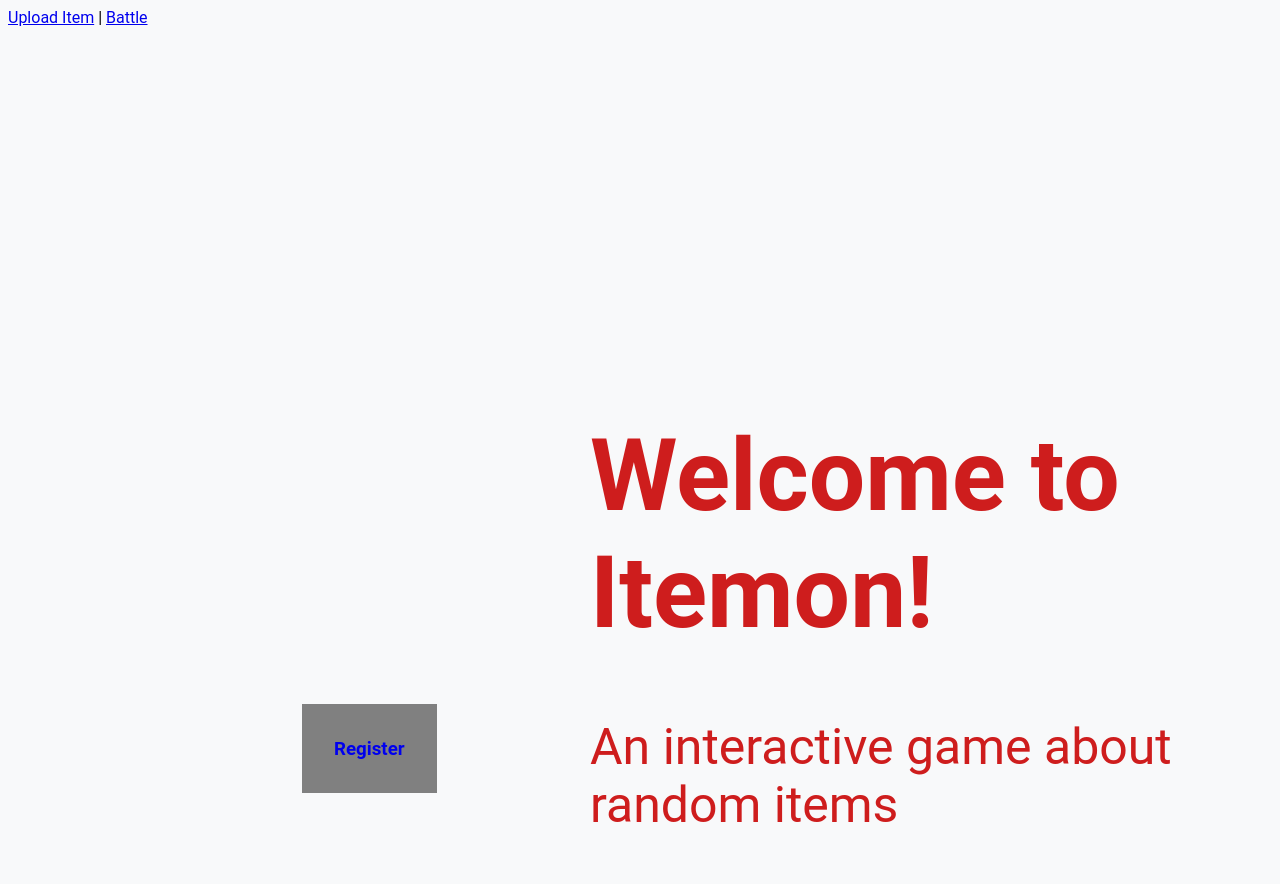
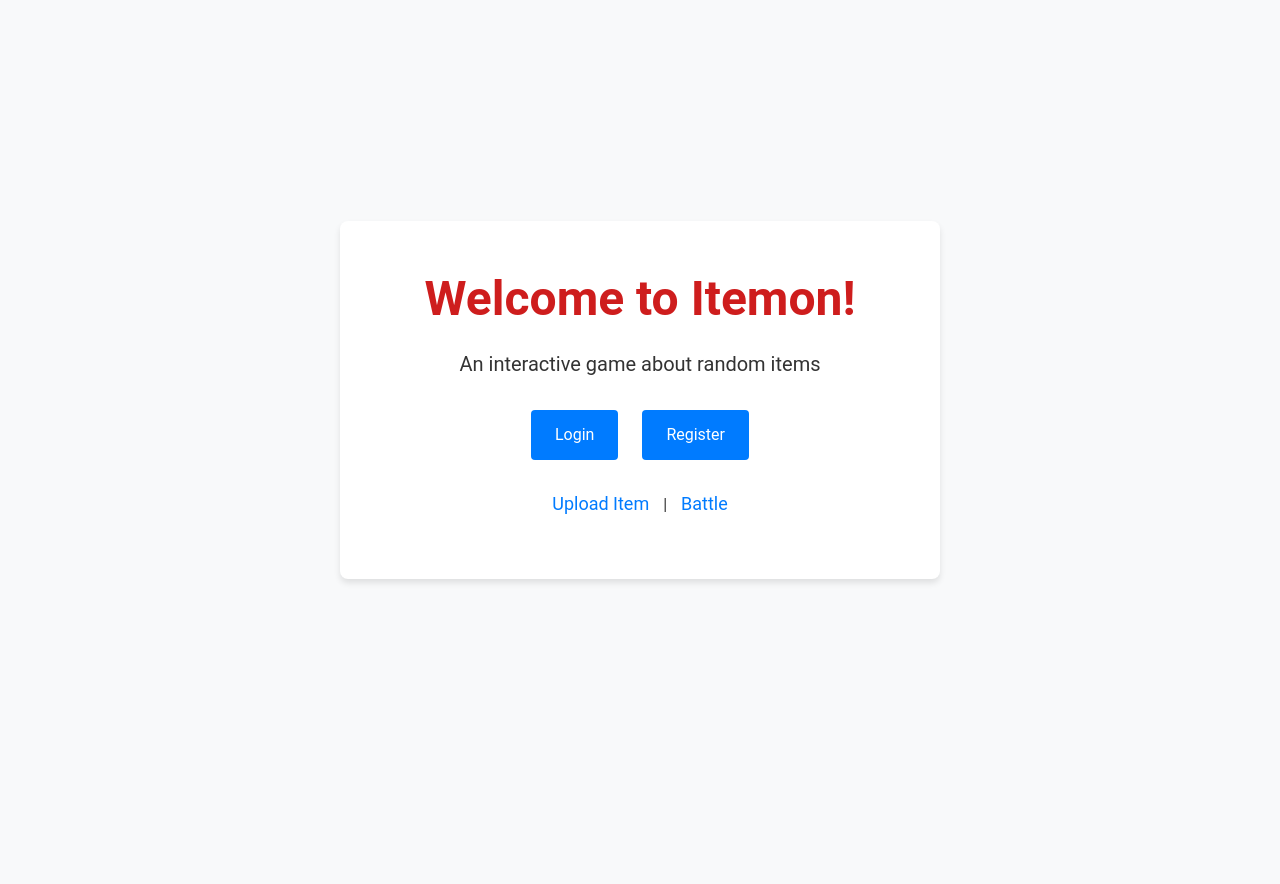
Before and after one commit to Toricane/itemon, a Flask app: page / in a window 1280 px wide. After the commit the page ends 583 px from the top, so only its background shows below. Run offline with Flask 3, Linux system fonts and the light colour scheme.

Commit message:
more changes

````diff
--- a/main.py
+++ b/main.py
@@ -1,3 +1,4 @@
+import io
 import json
 import os
 import random
@@ -15,6 +16,8 @@ from flask import (
     url_for,
 )
 from google import genai
+from google.genai import types
+from PIL import Image
 
 load_dotenv()
 
@@ -105,62 +108,145 @@ def logout():
     return redirect(url_for("index"))
 
 
+def process_uploaded_image(uploaded_file, output_filename=None, resize_dimensions=None):
+    try:
+        # Validate the file
+        if not uploaded_file or uploaded_file.filename == "":
+            return {"error": "No file selected"}
+        if not uploaded_file.content_type.startswith("image/"):
+            return {"error": "Only image files are allowed"}
+
+        # Read the file content into a BytesIO buffer
+        buffer = io.BytesIO()
+        uploaded_file.save(buffer)
+        buffer.seek(0)
+
+        # Open the image using PIL
+        img = Image.open(buffer)
+
+        # Resize the image if dimensions are provided
+        if resize_dimensions:
+            img = img.resize(resize_dimensions)
+
+        # Save the processed image
+        # img.save(output_filename)
+
+        # return {"message": "Image processed successfully"}
+        return img
+
+    except Exception as e:
+        return {"error": str(e)}
+
+
 @app.route("/upload", methods=["GET", "POST"])
 def upload():
+    user = session.get("user")
+    if not user:
+        flash("You must be logged in to upload an item.")
+        return redirect(url_for("login"))
     if request.method == "POST":
         if "file" not in request.files:
             flash("No file provided.")
             return redirect(url_for("upload"))
-
         file = request.files["file"]
-        # user_id = request.form.get("user_id")
-        # if not user_id:
-        #     flash("User ID is required.")
-        #     return redirect(url_for("upload"))
-
         os.makedirs("uploads", exist_ok=True)
-        file_path = os.path.join("uploads", file.filename)
-        print(file)
+        file_id = str(uuid.uuid4())
+        file_extension = file.filename.split(".")[-1]
+        file_local_path = file_id + "." + file_extension
+        file_path = os.path.join("uploads", file_local_path)
         file.save(file_path)
 
+        image = Image.open(file_path)
+
         # # Simulate the Gemini 2.0 Flash API processing.
-        # simulated_response = {
-        #     "name": "chair",
-        #     "variety": "old wooden chair",
-        #     "rarity": "common",
-        #     "hp": 50,
-        #     "moves": [
-        #         "Slam",
-        #         "Rest",
-        #         "Scratch"
-        #     ]
-        # }
+        simulated_response = {
+            "name": "chair",
+            "variety": "old wooden chair",
+            "rarity": "common",
+            "hp": 50,
+            "moves": ["Slam", "Rest", "Scratch"],
+        }
+        print("image", image)
+        response = ai.models.generate_content(
+            model="gemini-2.0-flash",
+            contents=[
+                """Process the following image and output only JSON (no ``` necessary) with the following structure:
 
-        # db = read_db()
-        # user = next((u for u in db["users"] if u["id"] == user_id), None)
-        # if not user:
-        #     flash("User not found.")
-        #     return redirect(url_for('upload'))
+- Name (e.g. chair, juice box, laptop, cookie, sheet of paper)
+- Variety (e.g. tall chair, orange juice, macbook, chocolate chip, blue construction paper)
+- Element (e.g. wood, plastic, organic, metal, digital, etc.)
+- Rarity (e.g. common, uncommon, rare, epic, legendary)
+- HP based on the rarity (e.g. 50 for common, 100 for uncommon, 150 for rare, 200 for epic, 250 for legendary)
+- 2 moves based on the item name amd element (e.g. chair: Slam, Splinter; juice box: Sip, Crush; laptop: Code, Compile; cookie: Bite, Dunk; sheet of paper: Plane, Fortune Teller)
+- 1 move based on the variety (e.g. tall chair: Fall, Climb; orange juice: Citric Acid; macbook: Apple Crunch; chocolate chip: Chocolatey Crumble; blue construction paper: Ninja Star)
 
-        # new_item = {
-        #     "id": str(uuid.uuid4()),
-        #     "owner": user_id,
-        #     "data": simulated_response,
-        #     "photo": file_path
-        # }
-        # db["items"].append(new_item)
-        # user["items"].append(new_item["id"])
-        # write_db(db)
+Example:
+```json
+{
+    "name": "chair",
+    "variety": "old wooden chair",
+    "element": "wooden",
+    "rarity": "common",
+    "hp": 50,
+    "moves": [
+        {"name": "Scratch", "type": "normal", "power": 30},
+        {"name": "Fall", "type": "normal", "power": 40},
+        {"name": "Splinter", "type": "wood", "power": 50},
+    ]
+}
+```""",
+                image,
+            ],
+        )
+        print("Response:", response.text)
+
+        output = response.text.replace("```json", "").replace("```", "").strip()
+        json_obj = json.loads(output)
+
+        print(response.text)
+
+        db = read_db()
+        # Find the logged-in user in the database.
+        db_user = next((u for u in db["users"] if u["id"] == user["id"]), None)
+        if not db_user:
+            flash("User not found.")
+            return redirect(url_for("upload"))
+        new_item = {
+            "id": str(uuid.uuid4()),
+            "owner": user["id"],
+            "data": json_obj,
+            "photo": file_path,
+        }
+        db["items"].append(new_item)
+        db_user["items"].append(new_item["id"])
+        write_db(db)
 
         flash("Item uploaded and processed!")
         return redirect(url_for("index"))
-
     return render_template("upload.html")
 
 
-@app.route("/battle")
-def battle(): ...
+@app.route("/battle", methods=["GET", "POST"])
+def battle():
+    user = session.get("user")
+    if not user:
+        flash("You must be logged in to battle.")
+        return redirect(url_for("login"))
+    if request.method == "POST":
+        # Logged-in user's ID is automatically used.
+        user1_id = user["id"]
+        # Opponent ID is provided manually (or can be extended to selection logic).
+        opponent_id = request.form.get("opponent_id")
+        if not opponent_id:
+            flash("Opponent ID is required.")
+            return redirect(url_for("battle"))
+        # Randomly select a winner as a placeholder.
+        winner = random.choice([user1_id, opponent_id])
+        flash("Battle concluded! Winner: " + winner)
+        return redirect(url_for("index"))
+    return render_template("battle.html", user=user)
 
 
 if __name__ == "__main__":
     app.run(debug=True)
+    app.run(debug=True)
--- a/requirements.txt
+++ b/requirements.txt
@@ -1,3 +1,4 @@
 Flask
 google-genai
 python-dotenv
+pillow
--- a/static/css/homepage.css
+++ b/static/css/homepage.css
@@ -1,46 +1,100 @@
+/* Reset some default margins/padding */
+* {
+    box-sizing: border-box;
+    margin: 0;
+    padding: 0;
+}
+
 body {
     background-color: #f8f9fa;
     font-family: "Roboto", sans-serif;
+    color: #333;
+    line-height: 1.6;
+    min-height: 100vh;
+    display: flex;
+    align-items: center;
+    justify-content: center;
 }
 
-.title {
-    font-size: 50px;
-    color: rgb(206, 29, 29);
-    position: absolute;
-    top: 50%;
-    left: 50%;
-    margin-top: -50px;
-    margin-left: -50px;
+/* Main container to center content */
+.container {
+    max-width: 600px;
+    width: 90%;
+    background: #fff;
+    padding: 40px;
+    border-radius: 8px;
+    box-shadow: 0 4px 6px rgba(0, 0, 0, 0.1);
+    text-align: center;
 }
 
-.registerbutton {
-    background-color: gray;
+/* Header styles */
+.header h1 {
+    font-size: 48px;
+    color: #ce1d1d;
+    margin-bottom: 10px;
+}
+
+.header p {
+    font-size: 20px;
+    margin-bottom: 20px;
+}
+
+/* Navigation links */
+.navbar {
+    margin: 20px 0;
+}
+
+.navbar a {
+    margin: 0 10px;
+    text-decoration: none;
+    font-size: 18px;
+    color: #007bff;
+}
+
+/* Button styles */
+.button {
+    background-color: #007bff;
     border: none;
-    padding: 15px 32px;
-    text-align: center;
+    color: white;
+    padding: 12px 24px;
+    font-size: 16px;
+    margin: 10px;
+    border-radius: 4px;
+    transition: background-color 0.3s ease;
+    cursor: pointer;
     text-decoration: none;
     display: inline-block;
-    font-size: 16px;
-    margin: 4px 2px;
-    cursor: pointer;
-    left: 300px;
-    top: 700px;
-    position: absolute;
-    transition-duration: 0.4s;
 }
 
-.loginbutton {
-    background-color: green;
-    border: none;
-    padding: 15px 32px;
-    text-align: center;
+.button:hover {
+    background-color: #0056b3;
+}
+
+/* Form input styling */
+form input[type="text"],
+form input[type="password"],
+form input[type="file"] {
+    width: 100%;
+    padding: 12px;
+    margin: 10px 0;
+    border: 1px solid #ccc;
+    border-radius: 4px;
+}
+
+/* Flash message styling */
+.alert {
+    color: #d9534f;
+    font-size: 16px;
+    margin-top: 20px;
+}
+
+/* Link styling for "Back to Home" etc. */
+.back-link {
+    color: #007bff;
     text-decoration: none;
-    display: inline-block;
     font-size: 16px;
-    margin: 4px 2px;
-    cursor: pointer;
-    left: 300px;
-    top: 700px;
-    position: absolute;
-    transition-duration: 0.4s;
 }
+
+.back-link:hover {
+    text-decoration: underline;
+}
--- a/templates/homepage.html
+++ b/templates/homepage.html
@@ -2,14 +2,14 @@
 <html>
     <head>
         <title>Itemon</title>
-
         <link
             rel="stylesheet"
             href="{{ url_for('static', filename='css/homepage.css') }}"
         />
     </head>
     <body>
-        <div class="title">
+        <div class="container">
+            <div class="header">
                 <h1>Welcome to Itemon!</h1>
                 <p>An interactive game about random items</p>
             </div>
@@ -17,24 +17,16 @@
             {% if user %}
             <p>Logged in as: {{ user.username }}</p>
             <div>
-            <a href="{{ url_for('logout') }}" class="loginbutton">
-                <h3>Logout</h3>
-            </a>
+                <a href="{{ url_for('logout') }}" class="button">Logout</a>
             </div>
             {% else %}
             <div>
-            <a href="{{ url_for('login') }}" class="loginbutton">
-                <h3>Login</h3>
-            </a>
-        </div>
-        <div>
-            <a href="{{ url_for('register') }}" class="registerbutton">
-                <h3>Register</h3>
-            </a>
+                <a href="{{ url_for('login') }}" class="button">Login</a>
+                <a href="{{ url_for('register') }}" class="button">Register</a>
             </div>
             {% endif %}
 
-        <nav>
+            <nav class="navbar">
                 <a href="{{ url_for('upload') }}">Upload Item</a> |
                 <a href="{{ url_for('battle') }}">Battle</a>
             </nav>
@@ -42,9 +34,10 @@
             {% with messages = get_flashed_messages() %} {% if messages %}
             <ul>
                 {% for message in messages %}
-            <li>{{ message }}</li>
+                <li class="alert">{{ message }}</li>
                 {% endfor %}
             </ul>
             {% endif %} {% endwith %}
+        </div>
     </body>
 </html>
````
Also changed, not shown: templates/battle.html (+41 -0 lines), templates/login.html (+34 -10 lines), templates/register.html (+30 -10 lines), templates/upload.html (+19 -16 lines). Lines whose indentation alone changed are shown as unchanged.
